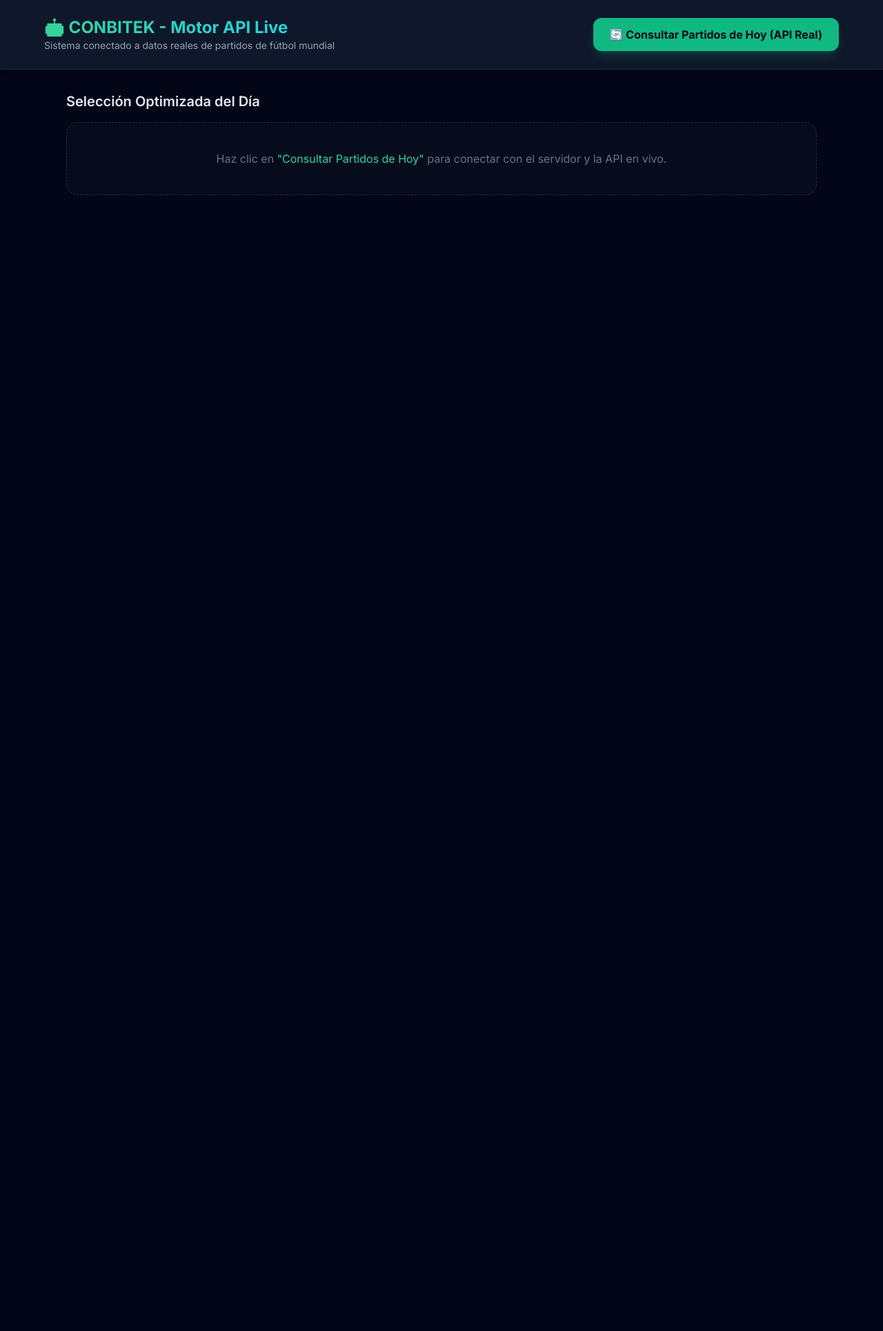
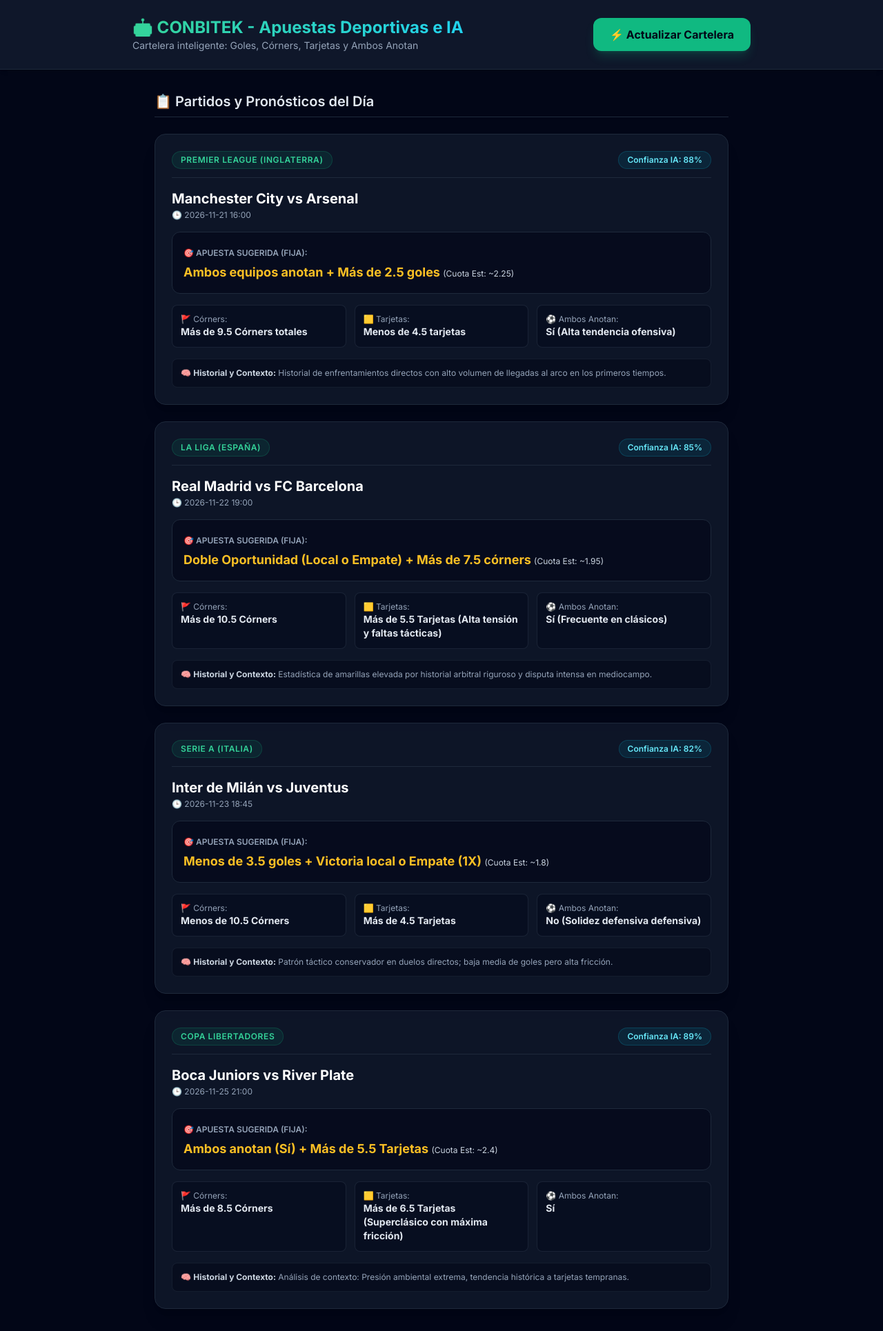
Before and after one commit to scaipgm/CONBITEK, a Flask app: page / in a window 1280 px wide. Shown: the whole page at 69% size. Before the commit the page ends 283 px from the top, so only its background shows below. Run offline with Flask 3, Linux system fonts and the light colour scheme; data that the repository does not hold is empty; some libraries are stand-ins or nearby versions.

Commit message:
Update index.html for new title and content

```diff
--- a/templates/index.html
+++ b/templates/index.html
@@ -3,7 +3,7 @@
 <head>
     <meta charset="UTF-8">
     <meta name="viewport" content="width=device-width, initial-scale=1.0">
-    <title>CONBITEK - IA SmartBet Real Time</title>
+    <title>CONBITEK - Cartelera Inteligente</title>
     <script src="https://cdn.tailwindcss.com"></script>
     <link href="https://fonts.googleapis.com/css2?family=Inter:wght@300;400;600;700&display=swap" rel="stylesheet">
     <style> body { font-family: 'Inter', sans-serif; } </style>
@@ -11,66 +11,86 @@
 <body class="bg-slate-950 text-slate-100 min-h-screen">
 
     <header class="bg-slate-900 border-b border-slate-800 py-6 px-8 shadow-md">
-        <div class="max-w-6xl mx-auto flex flex-col md:flex-row justify-between items-center gap-4">
+        <div class="max-w-4xl mx-auto flex flex-col md:flex-row justify-between items-center gap-4 text-center md:text-left">
             <div>
                 <h1 class="text-2xl font-bold bg-gradient-to-r from-emerald-400 to-cyan-400 bg-clip-text text-transparent">
-                    🤖 CONBITEK - Motor API Live
+                    🤖 CONBITEK - Apuestas Deportivas e IA
                 </h1>
-                <p class="text-slate-400 text-sm">Sistema conectado a datos reales de partidos de fútbol mundial</p>
+                <p class="text-slate-400 text-sm">Cartelera inteligente: Goles, Córners, Tarjetas y Ambos Anotan</p>
             </div>
-            <button onclick="cargarPartidosReales()" class="bg-emerald-500 hover:bg-emerald-600 text-slate-950 font-bold px-6 py-3 rounded-xl transition shadow-lg shadow-emerald-500/20 cursor-pointer">
-                🔄 Consultar Partidos de Hoy (API Real)
+            <button onclick="cargarPartidos()" class="bg-emerald-500 hover:bg-emerald-600 text-slate-950 font-bold px-6 py-3 rounded-xl transition shadow-lg shadow-emerald-500/20 cursor-pointer">
+                ⚡ Actualizar Cartelera
             </button>
         </div>
     </header>
 
-    <main class="max-w-6xl mx-auto p-6 md:p-8">
+    <main class="max-w-4xl mx-auto p-4 md:p-8">
         <section>
-            <h2 class="text-xl font-semibold mb-4 text-slate-200">Selección Optimizada del Día</h2>
-            <div id="resultadoContainer" class="space-y-4">
-                <div class="bg-slate-900/40 border border-dashed border-slate-800 rounded-2xl p-10 text-center text-slate-500">
-                    Haz clic en <span class="text-emerald-400 font-medium">"Consultar Partidos de Hoy"</span> para conectar con el servidor y la API en vivo.
+            <h2 class="text-xl font-semibold mb-6 text-slate-200 border-b border-slate-800 pb-2">📋 Partidos y Pronósticos del Día</h2>
+            <div id="resultadoContainer" class="space-y-6">
+                <!-- Los partidos aparecerán ordenados uno debajo del otro aquí -->
+                <div class="bg-slate-900/40 border border-dashed border-slate-800 rounded-2xl p-10 text-center text-slate-500 animate-pulse">
+                    Cargando cartelera de partidos...
                 </div>
             </div>
         </section>
     </main>
 
     <script>
-        async function cargarPartidosReales() {
+        async function cargarPartidos() {
             const contenedor = document.getElementById("resultadoContainer");
-            contenedor.innerHTML = `<div class="text-center py-10 text-emerald-400 animate-pulse">Conectando con la API de fútbol y procesando variables contextuales...</div>`;
+            contenedor.innerHTML = `<div class="text-center py-10 text-emerald-400 animate-pulse">Procesando historiales, córners y tarjetas...</div>`;
 
             try {
-                // Se conecta de forma dinámica a la ruta relativa de tu propio servidor desplegado
                 const response = await fetch('/api/analizar-partidos');
                 const data = await response.json();
 
-                if (data.status === "error") {
-                    contenedor.innerHTML = `<div class="bg-red-950/40 border border-red-500/30 p-6 rounded-xl text-red-300 text-center">❌ Error: ${data.message}</div>`;
-                    return;
-                }
-
-                if (data.combinadas.length === 0) {
-                    contenedor.innerHTML = `<div class="bg-slate-900 p-6 rounded-xl text-center text-slate-400">No hay partidos suficientes hoy registrados en la API gratuita.</div>`;
+                if (data.status === "error" || !data.combinadas) {
+                    contenedor.innerHTML = `<div class="bg-red-950/40 border border-red-500/30 p-6 rounded-xl text-red-300 text-center">❌ Error al cargar los datos.</div>`;
                     return;
                 }
 
                 let htmlContent = ``;
                 data.combinadas.forEach(p => {
                     htmlContent += `
-                        <div class="bg-slate-900/80 border border-slate-800 p-5 rounded-xl flex flex-col md:flex-row justify-between items-start md:items-center gap-4">
+                        <div class="bg-slate-900/90 border border-slate-800 rounded-2xl p-6 shadow-xl flex flex-col gap-4">
+                            <!-- Cabecera -->
+                            <div class="flex justify-between items-center border-b border-slate-800 pb-3">
+                                <span class="text-xs font-semibold text-emerald-400 uppercase tracking-wider bg-emerald-500/10 px-3 py-1 rounded-full border border-emerald-500/20">${p.liga}</span>
+                                <span class="text-xs bg-cyan-500/10 text-cyan-300 px-3 py-1 rounded-full border border-cyan-500/20 font-semibold">Confianza IA: ${p.probabilidad}%</span>
+                            </div>
+
+                            <!-- Equipos y Fecha -->
                             <div>
-                                <span class="text-xs text-emerald-400 font-semibold uppercase tracking-wider">${p.liga}</span>
-                                <h4 class="text-lg font-bold text-white mt-1">${p.equipoLocal} vs ${p.equipoVisitante}</h4>
-                                <p class="text-xs text-slate-400 mt-1">🕒 Horario UTC: ${p.fecha}</p>
-                                <p class="text-sm text-cyan-300 font-medium mt-2">🎯 Sugerencia IA: ${p.mercado}</p>
-                                <p class="text-xs text-slate-400 mt-2 bg-slate-950/50 p-2.5 rounded-lg border border-slate-800/60">
-                                    🧠 ${p.analisisIA}
-                                </p>
+                                <h3 class="text-xl font-bold text-white">${p.equipoLocal} vs ${p.equipoVisitante}</h3>
+                                <p class="text-xs text-slate-400 mt-0.5">🕒 ${p.fecha}</p>
                             </div>
-                            <div class="text-right flex md:flex-col justify-between w-full md:w-auto items-center md:items-end border-t md:border-t-0 pt-3 md:pt-0 border-slate-800">
-                                <span class="text-xs text-slate-400">Cuota Est.: <strong class="text-white text-base">${p.cuotaEstimada}</strong></span>
-                                <span class="text-xs bg-emerald-500/20 text-emerald-300 px-2.5 py-1 rounded-md mt-1 font-semibold">Confianza: ${p.probabilidad}%</span>
+
+                            <!-- Apuesta Principal -->
+                            <div class="bg-slate-950/60 p-4 rounded-xl border border-slate-800">
+                                <span class="text-xs text-slate-400 uppercase font-semibold">🎯 Apuesta Sugerida (Fija):</span>
+                                <p class="text-lg font-bold text-amber-400 mt-1">${p.mercadoPrincipal} <span class="text-xs text-slate-300 font-normal">(Cuota Est: ~${p.cuotaEstimada})</span></p>
+                            </div>
+
+                            <!-- Métricas (Córners, Tarjetas, Ambos Anotan) -->
+                            <div class="grid grid-cols-1 md:grid-cols-3 gap-3 text-sm">
+                                <div class="bg-slate-950/40 p-3 rounded-lg border border-slate-800/80">
+                                    <span class="text-xs text-slate-400 block">🚩 Córners:</span>
+                                    <strong class="text-slate-200">${p.corners}</strong>
+                                </div>
+                                <div class="bg-slate-950/40 p-3 rounded-lg border border-slate-800/80">
+                                    <span class="text-xs text-slate-400 block">🟨 Tarjetas:</span>
+                                    <strong class="text-slate-200">${p.tarjetas}</strong>
+                                </div>
+                                <div class="bg-slate-950/40 p-3 rounded-lg border border-slate-800/80">
+                                    <span class="text-xs text-slate-400 block">⚽ Ambos Anotan:</span>
+                                    <strong class="text-slate-200">${p.ambosAnotan}</strong>
+                                </div>
+                            </div>
+
+                            <!-- Análisis Contextual -->
+                            <div class="text-xs text-slate-400 bg-slate-950/50 p-3 rounded-lg border border-slate-800/60">
+                                🧠 <strong class="text-slate-300">Historial y Contexto:</strong> ${p.analisisIA}
                             </div>
                         </div>
                     `;
@@ -79,9 +99,12 @@
                 contenedor.innerHTML = htmlContent;
 
             } catch (err) {
-                contenedor.innerHTML = `<div class="bg-red-950/40 border border-red-500/30 p-6 rounded-xl text-red-300 text-center">❌ No se pudo conectar con el servidor backend. Intenta nuevamente en unos segundos.</div>`;
+                contenedor.innerHTML = `<div class="bg-red-950/40 border border-red-500/30 p-6 rounded-xl text-red-300 text-center">❌ Error de conexión con el servidor.</div>`;
             }
         }
+
+        // Cargar automáticamente al abrir la página
+        window.onload = cargarPartidos;
     </script>
 </body>
 </html>
```
